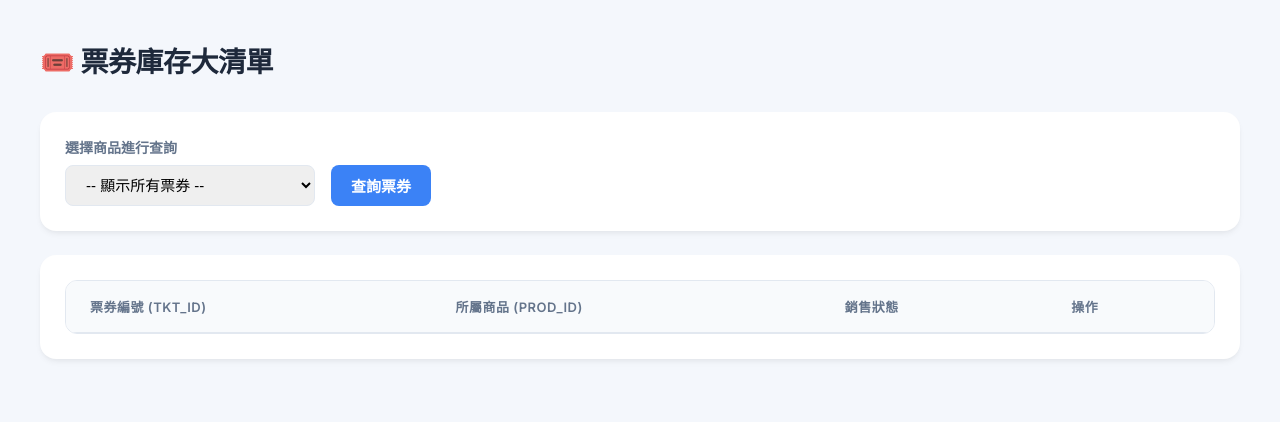
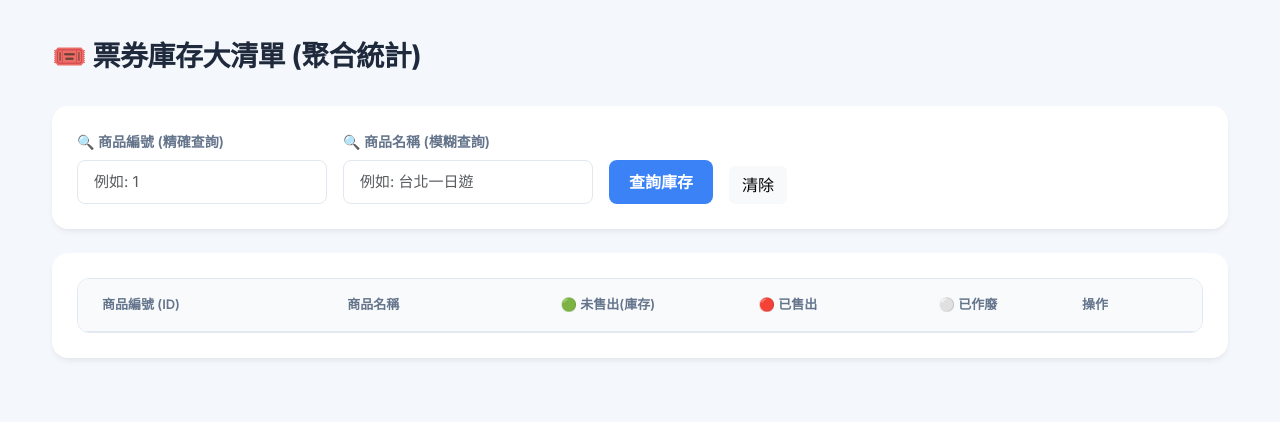
Before and after one commit to jasonzheng0115-creator/TKA101G1_MapIt, a Spring Boot app: page /ticket/ticketList in a window 1280 px wide. Shown: the top 422 px of the page. Run offline with Spring Boot 4, Linux system fonts and the light colour scheme; data that the repository does not hold is empty; some of the project's set-up classes (security, data sources, template engines, error pages and the like) are left out, and stand-ins take their place; database files in the repository are not loaded.

Commit message:
票券功能-ver.2(票券倉庫改版，完成票券明細，待完成與訂單和會員連動發送票券的功能)

```diff
--- a/src/main/java/com/prod/controller/WebConfig.java
+++ b/src/main/java/com/prod/controller/WebConfig.java
@@ -10,8 +10,8 @@ public class WebConfig implements WebMvcConfigurer {
 	@Override
 	public void addResourceHandlers(ResourceHandlerRegistry registry) {
 		// 1. 當網頁網址輸入 /upload/圖片檔名.png 時
-        // 2. 實際上會去電腦實體硬碟的 file:C:/upload/products/ 底下找檔案
+		// 2. 實際上會去電腦實體硬碟的 file:C:/upload/products/ 底下找檔案
 		registry.addResourceHandler("/upload/**")
-        	.addResourceLocations("file:C:/upload/products/");
+				.addResourceLocations("file:C:/upload/products/");
 	}
 }
--- a/src/main/java/com/ticket/controller/TicketController.java
+++ b/src/main/java/com/ticket/controller/TicketController.java
@@ -13,6 +13,7 @@ import org.springframework.web.bind.annotation.ResponseBody;
 
 import com.ticket.model.TicketDTO;
 import com.ticket.model.TicketService;
+import com.ticket.model.TicketTotalDTO;
 import com.ticket.model.TicketVO;
 
 @Controller
@@ -22,22 +23,21 @@ public class TicketController {
 	@Autowired
 	TicketService ticketservice;
 
-	@Autowired
-	com.prod.model.ProdService prodSvc; // 注入商品服務，用來拿商品清單
+	@Autowired //自動注入，用來拿商品清單
+	com.prod.model.ProdService prodSvc;
 
+	//票券詳細功能
     @GetMapping("/ticketList")
     public String ticketList(ModelMap model) {
-        // 去資料庫把「所有商品」撈出來，放在名為 prodList 的托盤上，交給前端 HTML
+        // 去資料庫把所有商品撈出來，放在名為prodList的托盤上，交給前端 HTML
         model.addAttribute("prodList", prodSvc.getAll());
         return "back-end/ticket/ticketList";
     }
 
 	@GetMapping("api/ticketList")
 	@ResponseBody //轉換單一個為JSON，要注意VO不可以用lazy，用了要加@JsonIgnoreProperties忽略
-
 	public List<TicketDTO> TicketJson( //因為原本的資料太多，所以改用自訂的Json資料(DTO)
 		@RequestParam(value="prodId",required=false) Integer prodId) {
-
 		//跟資料庫拿TicketVO
 		List<TicketVO> ticketListAll;
 			if(prodId != null) {
@@ -45,10 +45,9 @@ public class TicketController {
 			}else {
 				ticketListAll = ticketservice.getAllTickets();
 			}
-
 		//準備空的DTO陣列
 		List<TicketDTO> resultList = new ArrayList<>();
-		//開始抄寫進去DTO
+		//開始抄寫進去DTO for(元素類型 變數名稱 : 陣列或集合名稱)
 		for(TicketVO vo : ticketListAll) {
 			TicketDTO dto = new TicketDTO();
 			//抄寫表格本身的資料
@@ -76,5 +75,15 @@ public class TicketController {
 			return resultList;
 		}
 
+	//票券統整功能
+	@GetMapping("api/ticketAll")
+	@ResponseBody //轉換單一個為JSON
+	public List<TicketTotalDTO> TicketTotalJSON(
+		@RequestParam(value="prodId",required=false) Integer prodId,
+		@RequestParam(value="prodName",required=false) String prodName
+		){
+		return ticketservice.getTicketTotal(prodId,prodName);
+	}
+
 
 }
--- a/src/main/resources/templates/back-end/ticket/ticketList.html
+++ b/src/main/resources/templates/back-end/ticket/ticketList.html
@@ -3,9 +3,10 @@
 <head>
     <meta charset="UTF-8">
     <meta name="viewport" content="width=device-width, initial-scale=1.0">
-    <title>票券庫存管理 - MapIt 後台</title>
+    <title>票券庫存總覽 - MapIt 後台</title>
     <!-- Google Fonts -->
     <link href="https://fonts.googleapis.com/css2?family=Inter:wght@400;500;600;700&display=swap" rel="stylesheet">
+    <link href="https://cdn.jsdelivr.net/npm/bootstrap@5.3.0/dist/css/bootstrap.min.css" rel="stylesheet">
     <style>
         :root {
             --bg-color: #f4f7fc;
@@ -19,6 +20,8 @@
             --success-bg: #d1fae5;
             --warning-color: #f59e0b;
             --warning-bg: #fef3c7;
+            --danger-color: #ef4444;
+            --danger-bg: #fee2e2;
         }
 
         body {
@@ -34,7 +37,6 @@
             margin: 0 auto;
         }
 
-        /* 標題區塊 */
         .page-header {
             margin-bottom: 32px;
             display: flex;
@@ -50,7 +52,6 @@
             letter-spacing: -0.5px;
         }
 
-        /* 玻璃擬真/質感卡片設計 */
         .glass-card {
             background: var(--card-bg);
             border-radius: 16px;
@@ -58,14 +59,13 @@
             padding: 24px;
             margin-bottom: 24px;
             border: 1px solid rgba(255, 255, 255, 0.5);
-            transition: transform 0.2s ease, box-shadow 0.2s ease;
         }
 
-        /* 搜尋區塊 */
         .search-form {
             display: flex;
             gap: 16px;
             align-items: flex-end;
+            flex-wrap: wrap;
         }
 
         .form-group {
@@ -85,37 +85,22 @@
             border: 1px solid var(--border-color);
             border-radius: 8px;
             font-size: 15px;
-            outline: none;
-            transition: border-color 0.2s ease, box-shadow 0.2s ease;
             min-width: 250px;
-        }
-
-        .form-control:focus {
-            border-color: var(--primary-color);
-            box-shadow: 0 0 0 3px rgba(59, 130, 246, 0.1);
-        }
-
-        .btn {
-            padding: 10px 20px;
-            border-radius: 8px;
-            font-weight: 600;
-            font-size: 15px;
-            cursor: pointer;
-            border: none;
-            transition: all 0.2s ease;
         }
 
         .btn-primary {
             background-color: var(--primary-color);
-            color: white;
+            border: none;
+            padding: 10px 20px;
+            border-radius: 8px;
+            font-weight: 600;
         }
 
-        .btn-primary:hover {
-            background-color: var(--primary-hover);
-            transform: translateY(-1px);
+        .btn-outline-info {
+            border-radius: 8px;
+            font-weight: 600;
         }
 
-        /* 資料表格設計 */
         .table-container {
             overflow-x: auto;
             border-radius: 12px;
@@ -131,72 +116,33 @@
         th, td {
             padding: 16px 24px;
             border-bottom: 1px solid var(--border-color);
+            vertical-align: middle;
         }
 
         th {
             background-color: #f8fafc;
             font-size: 13px;
             font-weight: 600;
-            text-transform: uppercase;
-            letter-spacing: 0.5px;
             color: var(--text-secondary);
         }
 
-        tr:last-child td {
-            border-bottom: none;
-        }
-
-        tr:hover td {
-            background-color: #f8fafc;
-        }
-
-        /* 狀態標籤 */
         .status-badge {
             padding: 6px 12px;
             border-radius: 20px;
-            font-size: 13px;
+            font-size: 14px;
             font-weight: 600;
             display: inline-block;
+            min-width: 60px;
+            text-align: center;
         }
 
-        .status-unsold {
-            background-color: var(--success-bg);
-            color: var(--success-color);
-        }
+        .status-unsold { background-color: var(--success-bg); color: var(--success-color); }
+        .status-sold { background-color: var(--danger-bg); color: var(--danger-color); }
+        .status-void { background-color: #f1f5f9; color: #64748b; }
 
-        .status-sold {
-            background-color: var(--warning-bg);
-            color: var(--warning-color);
-        }
-
-        /* 數量統計面板預留區 */
-        .stats-grid {
-            display: grid;
-            grid-template-columns: repeat(auto-fit, minmax(200px, 1fr));
-            gap: 20px;
-            margin-bottom: 24px;
-        }
-
-        .stat-card {
-            background: linear-gradient(135deg, #ffffff 0%, #f8fafc 100%);
-            padding: 20px;
-            border-radius: 16px;
-            border: 1px solid var(--border-color);
-            display: flex;
-            flex-direction: column;
-            gap: 8px;
-        }
-
-        .stat-title {
-            font-size: 14px;
-            color: var(--text-secondary);
-            font-weight: 600;
-        }
-
-        .stat-value {
-            font-size: 32px;
-            font-weight: 700;
-            color: var(--text-primary);
+        .status-col {
+            width: 180px;
+            text-align: center;
         }
     </style>
 </head>
@@ -204,115 +150,170 @@
 
 <div class="container">
     <div class="page-header">
-        <h1>🎟️ 票券庫存大清單</h1>
+        <h1>🎟️ 票券庫存大清單 (聚合統計)</h1>
     </div>
-
-    <!-- 統計面板預留位 (你可以在 Controller 算好傳過來，或是之後再做) -->
-    <!--
-    <div class="stats-grid">
-        <div class="stat-card">
-            <span class="stat-title">總票數</span>
-            <span class="stat-value">1,250</span>
-        </div>
-        ...
-    </div>
-    -->
 
     <!-- 搜尋區塊 -->
     <div class="glass-card">
-        <!-- 【教練提示】這裡把 action 指向你的 Controller 門牌 -->
-        <form action="/ticket/ticketList" method="get" class="search-form">
+        <form class="search-form" onsubmit="event.preventDefault(); searchTickets();">
             <div class="form-group">
-                <label for="prodId">選擇商品進行查詢</label>
-                <!-- 【關鍵點】使用下拉選單，前端顯示名稱，後端傳遞 ID -->
-                <select id="prodId" name="prodId" class="form-control">
-                    <option value="">-- 顯示所有票券 --</option>
-                    <!-- 使用 Thymeleaf 迴圈，從後端傳過來的 prodList 動態產生選項 -->
-                    <option th:each="prod : ${prodList}"
-                            th:value="${prod.productId}"
-                            th:text="${prod.productName}">
-                    </option>
-                </select>
+                <label for="searchProdId">🔍 商品編號 (精確查詢)</label>
+                <input type="number" id="searchProdId" class="form-control" placeholder="例如: 1">
             </div>
-            <button type="button" class="btn btn-primary" onclick="searchTickets()">查詢票券</button>
+            <div class="form-group">
+                <label for="searchProdName">🔍 商品名稱 (模糊查詢)</label>
+                <input type="text" id="searchProdName" class="form-control" placeholder="例如: 台北一日遊">
+            </div>
+            <button type="button" class="btn btn-primary" onclick="searchTickets()">查詢庫存</button>
+            <button type="reset" class="btn btn-light" onclick="setTimeout(searchTickets, 100)">清除</button>
         </form>
     </div>
 
-    <!-- 票券列表區塊 -->
+    <!-- 票券統計總表區塊 -->
     <div class="glass-card">
         <div class="table-container">
             <table>
                 <thead>
                     <tr>
-                        <th>票券編號 (TKT_ID)</th>
-                        <th>所屬商品 (PROD_ID)</th>
-                        <th>銷售狀態</th>
+                        <th>商品編號 (ID)</th>
+                        <th>商品名稱</th>
+                        <th class="status-col">🟢 未售出(庫存)</th>
+                        <th class="status-col">🔴 已售出</th>
+                        <th class="status-col">⚪ 已作廢</th>
                         <th>操作</th>
                     </tr>
                 </thead>
-                <tbody></tbody>
+                <tbody id="ticketTableBody">
+                    <!-- JavaScript 將會把 TicketTotalDTO 的資料填入這裡 -->
+                </tbody>
             </table>
         </div>
     </div>
 </div>
 
+<!-- ========================================== -->
+<!-- 彈出視窗 (Modal) : 用來顯示特定商品的所有散裝票券 -->
+<!-- ========================================== -->
+<div class="modal fade" id="ticketDetailModal" tabindex="-1" aria-labelledby="modalTitle" aria-hidden="true">
+  <div class="modal-dialog modal-lg modal-dialog-scrollable">
+    <div class="modal-content">
+      <div class="modal-header">
+        <h5 class="modal-title" id="modalTitle">商品票券明細</h5>
+        <button type="button" class="btn-close" data-bs-dismiss="modal" aria-label="Close"></button>
+      </div>
+      <div class="modal-body">
+        <table class="table table-hover">
+            <thead>
+                <tr>
+                    <th>票券實體編號 (TKT_ID)</th>
+                    <th>銷售狀態</th>
+                </tr>
+            </thead>
+            <tbody id="modalTableBody">
+                <!-- JavaScript 將會把特定商品的 TicketDTO 填入這裡 -->
+            </tbody>
+        </table>
+      </div>
+      <div class="modal-footer">
+        <button type="button" class="btn btn-secondary" data-bs-dismiss="modal">關閉</button>
+      </div>
+    </div>
+  </div>
+</div>
+
+<!-- 引入 Bootstrap 的 JS -->
+<script src="https://cdn.jsdelivr.net/npm/bootstrap@5.3.0/dist/js/bootstrap.bundle.min.js"></script>
+
 <script>
-	//拿後端資料的函數
-	function findTicketsAPI(prodId){
+	// 網頁載入完成時，去抓取票券查詢功能的資料
+	window.onload = function() {searchTickets();};
 
-		//準備接後端JSON資料的門牌
-		var url = "/ticket/api/ticketList"
 
-		//如果proId不等於空值 (!==嚴格不等於)
-		if(prodId !== undefined){
-			//?prodId=路徑到此為止，後面是參數
-			url = url+"?prodId="+prodId;
+	//票券查詢功能
+	function searchTickets(){
+		var inputId = document.getElementById("searchProdId").value;
+		var inputName = document.getElementById("searchProdName").value;
+		var url = "/ticket/api/ticketAll?prodId="+inputId+"&prodName="+inputName;
+	fetch(url) //接到api網址
+		.then(function(response){
+			return response.json(); //把uri拆成json格式
+		})
+		.then(function(data){ //拿到json格式的報表
+
+			//每次查詢時都先清空網頁的資料，避免疊加上一次的搜尋結果資料
+			var tbody = document.getElementById("ticketTableBody");
+			tbody.innerHTML="";
+
+			//寫上搜尋的所有結果
+			for(var i=0;i<data.length;i++){
+				var prodListOne = data[i]; //拿出一份單獨的商品報表
+
+				var trHTML = "<tr>";
+				trHTML = trHTML+"<td>"+prodListOne.productId +"</td>";
+				trHTML = trHTML+"<td>"+prodListOne.productName +"</td>";
+				trHTML = trHTML+"<td class='status-col'><span class='status-badge status-unsold'>"
+					+prodListOne.unsoldCount +"</span></td>";
+				trHTML = trHTML+"<td class='status-col'><span class='status-badge status-sold'>"
+					+prodListOne.soldCount +"</span></td>";
+				trHTML = trHTML+"<td class='status-col'><span class='status-badge status-void'>"
+					+prodListOne.cancelCount +"</span></td>";
+				trHTML = trHTML + "<td><button class='btn btn-sm btn-outline-info' onclick='openDetailModal("
+					+ prodListOne.productId
+					+ ",\" "+ prodListOne.productName +"\")'>查看明細</button></td>";
+				trHTML = trHTML+"</tr>";
+				tbody.innerHTML=tbody.innerHTML+trHTML;
+			}
+		});
+	}
+
+	//票券詳細視窗
+	//點查看明細的按鈕後，會把商品編號(productId)傳進來(modal代表視窗)
+	function openDetailModal(productId,productName) {
+		//拿取商品票券明細的內容，改寫顯示的文字
+		document.getElementById("modalTitle").innerHTML="商品編號: "+ productId + " / 商品名稱:"+productName+" - 票券明細"
+		//資料去後端找需要時間，提供載入中的字樣，避免使用者以為當機或重複點按
+		var modalTbody=document.getElementById("modalTableBody");
+		modalTbody.innerHTML="<tr><td colspan='2' style='text-align:center;'>資料飛奔中...請稍候</td></tr>";
+		//呼叫bootStrap，啟動彈出視窗
+		var myModal = new bootstrap.Modal(document.getElementById('ticketDetailModal'));
+		myModal.show();
+
+	var detailUrl = "/ticket/api/ticketList?prodId=" +productId;
+	fetch(detailUrl) //接到api網址
+	.then(function(response){
+		return response.json(); //把uri拆成json格式
+	})
+	.then(function(detailData){
+		modalTbody.innerHTML="";
+
+		if(detailData.length ===0){
+			modalTbody.innerHTML = "<tr><td colspan='2' style ='text-align:center; color:red;'>這項商品目前沒有任何票券喔！ </td></tr>";
+			return; //直接結束，不跑迴圈
 		}
 
-		fetch(url)
-			.then(function(response){
-				return response.json(); //包裹拆開變成json格式
-		})
-		.then(function(data){
-			//data已經是從後端傳過來的JSON資料了
-			var tbody = document.querySelector("tbody");
-			//先把原本的HTML表格內容清空(如沒有就會顯示上一次查詢的結果，繼續疊加)
-			tbody.innerHTML = ""
+		for(var i=0;i<detailData.length;i++){
+			var ticket = detailData[i]; //拿出單獨一份詳細票券資料
 
-			for(var i=0 ; i<data.length ; i=i+1){
-				var ticket = data[i];
+			// 準備彩色名牌
+			var statusBadge = "";
+			if(ticket.saleStatus === "未售出") {
+				statusBadge = "<span class='status-badge status-unsold'>未售出</span>";
+			} else if (ticket.saleStatus === "已售出") {
+				statusBadge = "<span class='status-badge status-sold'>已售出</span>";
+			} else {
+				statusBadge = "<span class='status-badge status-void'>已作廢</span>";
+			}
 
-				//html字串組合
-				var trHTML = "<tr>";
-				trHTML = trHTML+"<td>"+ticket.tktId+"</td>";
-				trHTML = trHTML+"<td>"+ticket.productName+"</td>";
-				trHTML = trHTML+"<td>"+ticket.saleStatus+"</td>";
-				trHTML = trHTML+"<td><a href='#'>查看明細</a></td>";
-				trHTML = trHTML+"</tr>"
-				//組合好的tbody塞進html裡
-				tbody.innerHTML = tbody.innerHTML+trHTML;
-			}
-		})
-		//如果失敗會跑這
-		.catch(function(error){
-			console.error("抓取資料失敗:", error);
-		});
+			var trHTML = "<tr>"
+			trHTML = trHTML + "<td>" +ticket.tktId + "</td>";
+			trHTML = trHTML + "<td>" +statusBadge + "</td>";
+			trHTML = trHTML + "</tr>"
+			modalTbody.innerHTML = modalTbody.innerHTML +trHTML;
+		}
+	});
 	}
-	 window.onload = function() {
-		 findTicketsAPI();
-	 };
 
-	 //查詢票券的功能
-	 function searchTickets(){
-		var searchElement = document.getElementById("prodId");
-		var selectValue = searchElement.value;
 
-		if(selectValue !== ""){
-			findTicketsAPI(selectValue);
-		}else{
-			findTicketsAPI();
-		}
-	 }
 </script>
 </body>
 </html>
```
Also changed, not shown: src/main/java/com/cust/controller/CustController.java (+18 -18 lines), src/main/java/com/cust/filter/LoginFilter.java (+12 -5 lines), src/main/java/com/prod/controller/ProdController.java (+4 -5 lines), src/main/java/com/ticket/model/TicketDTO.java (+4 -4 lines), src/main/java/com/ticket/model/TicketService.java (+39 -14 lines), src/main/java/com/ticket/model/TicketTotalDTO.java (added, +45 -0 lines).
